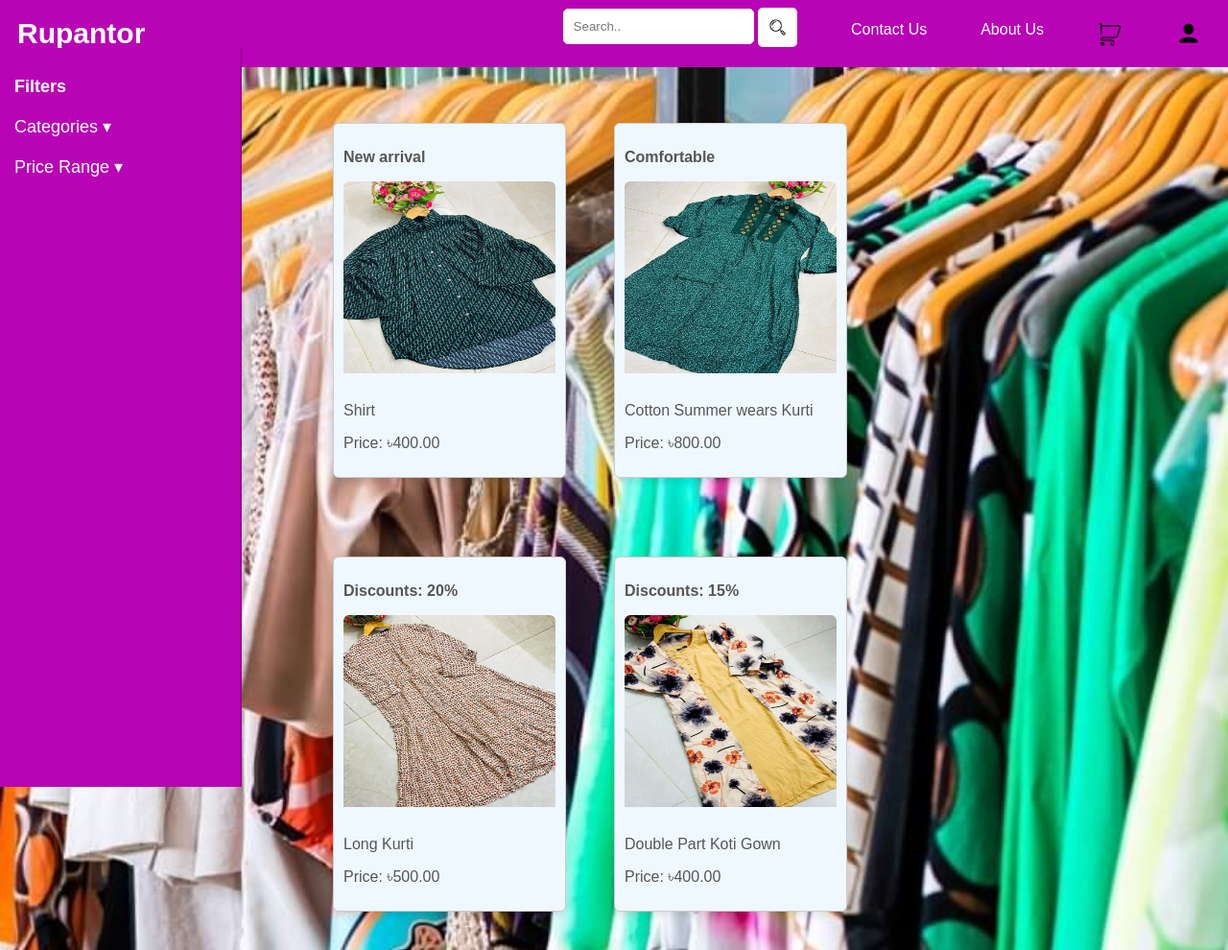
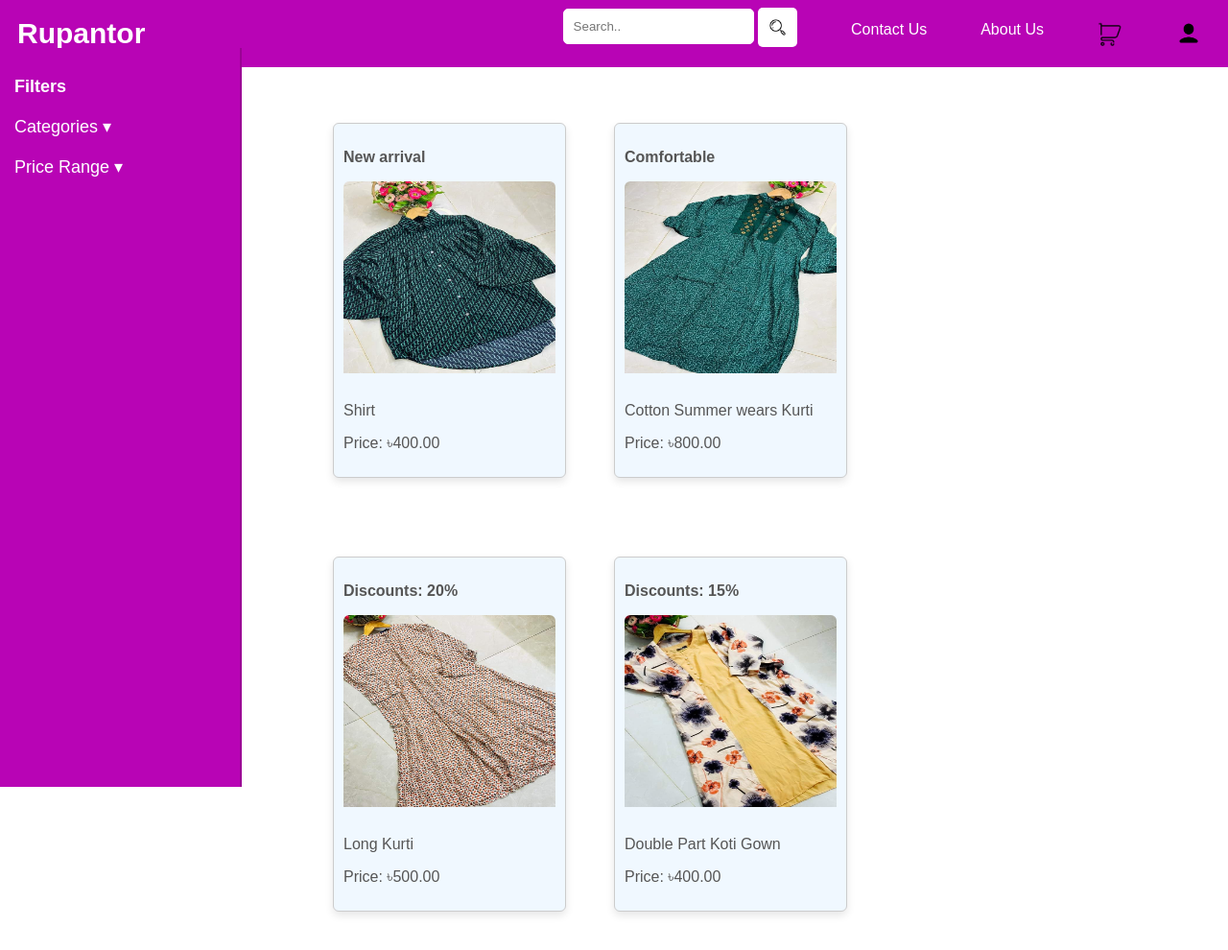
Before and after one commit to MazFahim/clientProjects, a Django app: page / in a window 1280 px wide. Shown: the whole page at 96% size. Run offline with Django 5.2, Linux system fonts and the light colour scheme; data comes from the database, SQL or seed files in the repository.

Commit message:
Rupantor: bg image removed

```diff
--- a/Rupantor/management/templates/filtered_elements.html
+++ b/Rupantor/management/templates/filtered_elements.html
@@ -5,12 +5,6 @@
     <meta name="viewport" content="width=device-width, initial-scale=1.0">
     <title>Filtered</title>
     <style>
-        body{
-            background-image: url('/media/bgImage.jpg');
-            background-size: cover;
-            background-position: center;
-            background-repeat: no-repeat;
-        }
         .category-title{
             font-size: larger;
             margin-left: 50px;
--- a/Rupantor/management/templates/home.html
+++ b/Rupantor/management/templates/home.html
@@ -5,12 +5,6 @@
     <meta name="viewport" content="width=device-width, initial-scale=1.0">
     <title>Home</title>
     <style>
-        body{
-            background-image: url('/media/bgImage.jpg');
-            background-size: cover;
-            background-position: center;
-            background-repeat: no-repeat;
-        }
         .category-title{
             font-size: larger;
             margin-left: 50px;
```
